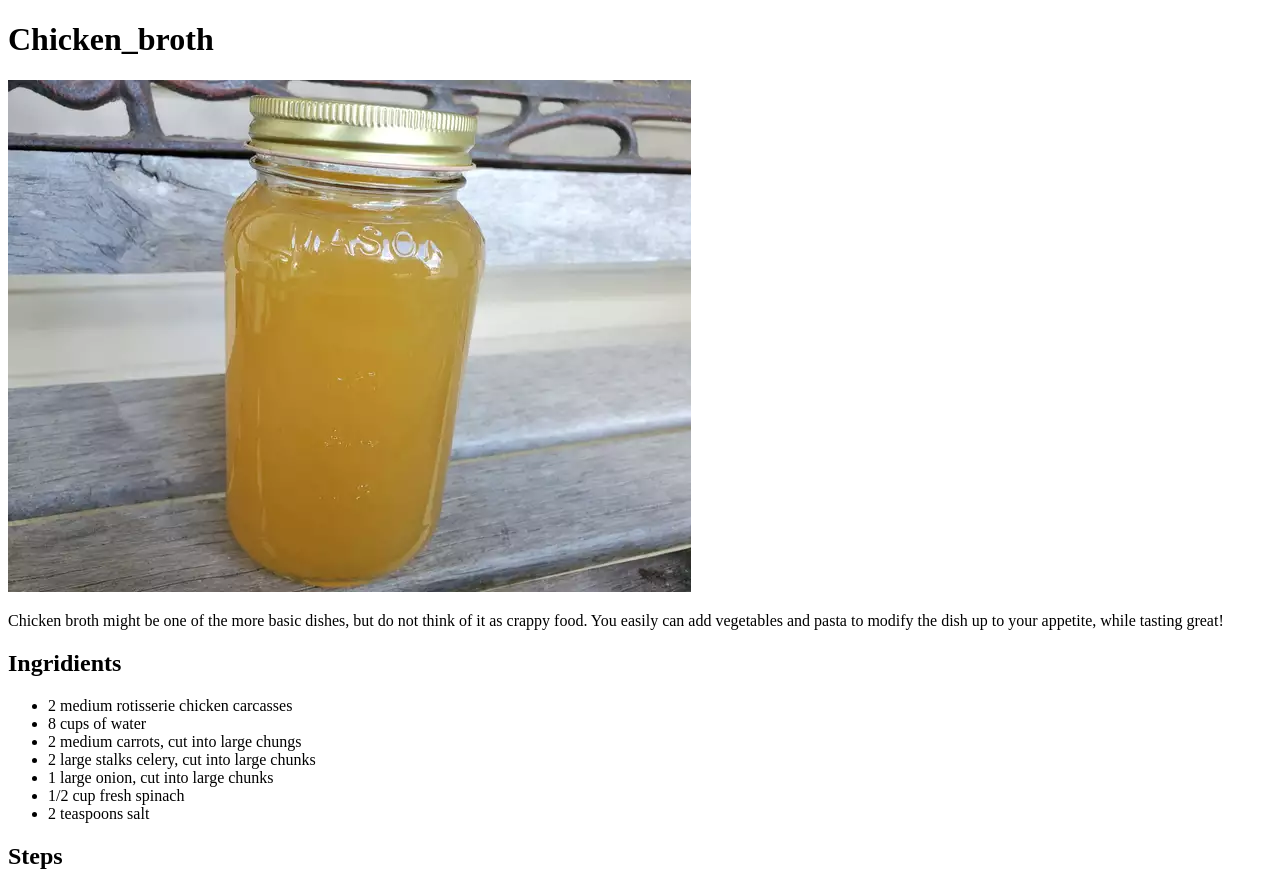
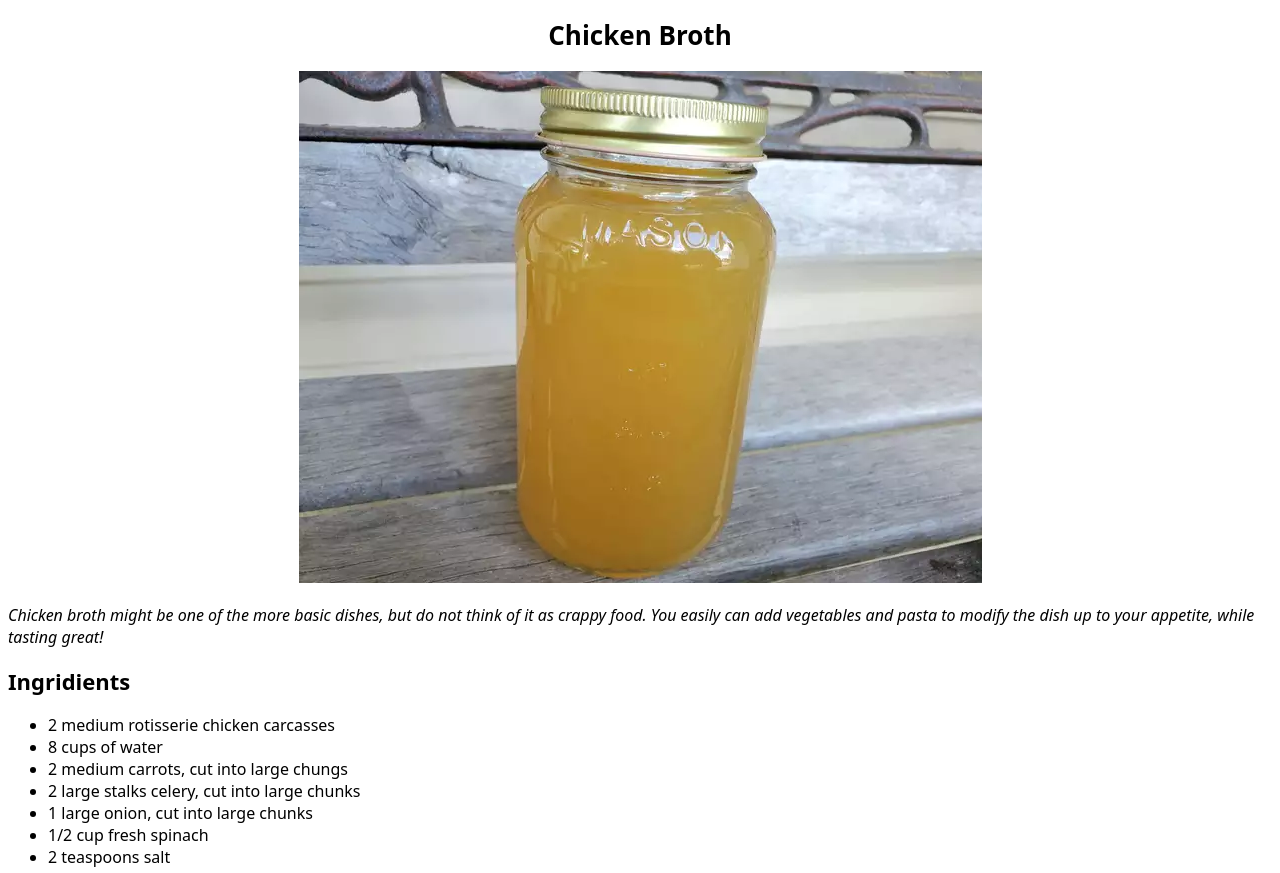
Before and after one commit to Oxfy/odin-recipes, a plain HTML site: page recipes/chicken_broth.html in a window 1280 px wide. Shown: the top 873 px of the page. Drawn offline with Linux system fonts and the light colour scheme.

Commit message:
Add css parameters to the recipy sites

```diff
--- a/recipes/chicken_broth.html
+++ b/recipes/chicken_broth.html
@@ -2,11 +2,14 @@
 <html lang="en">
     <head>
         <meta charset="utf-8">
+        <link rel="stylesheet" href="../style.css">
     </head>
     <body>
-        <h1>Chicken_broth</h1>
-        <img src="../images/chicken_broth.webp" alt="Chicken Broth in a transparent jar">
-        <p>Chicken broth might be one of the more basic dishes, but do not think of it as crappy food.
+        <h1>Chicken Broth</h1>
+        <div class="Food-Picture">
+            <img src="../images/chicken_broth.webp" alt="Chicken Broth in a transparent jar">
+        </div>
+        <p class="description">Chicken broth might be one of the more basic dishes, but do not think of it as crappy food.
             You easily can add vegetables and pasta to modify the dish up to your appetite, while tasting great!
         </p>
         <h2>Ingridients</h2>
--- a/style.css
+++ b/style.css
@@ -2,8 +2,27 @@ body {
     font-family:'Noto Sans', 'Poppins', 'Roboto';
 }
 
+a {
+    color: blue;
+}
+
 h1 {
+    font-size: 26px;
     font-weight: bold;
+    text-align: center;
+}
+
+.Food-Picture {
+    text-align: center;
+}
+
+h2 {
+    font-size: 22px;
+    font-weight: bold;
+}
+
+p.description {
+    font-style:italic;
 }
 
 .Recipy-link {
```
Also changed, not shown: recipes/lasagna.html (+6 -3 lines), recipes/spaghetti.html (+7 -4 lines), recipes/thai_curry.html (+5 -2 lines).
